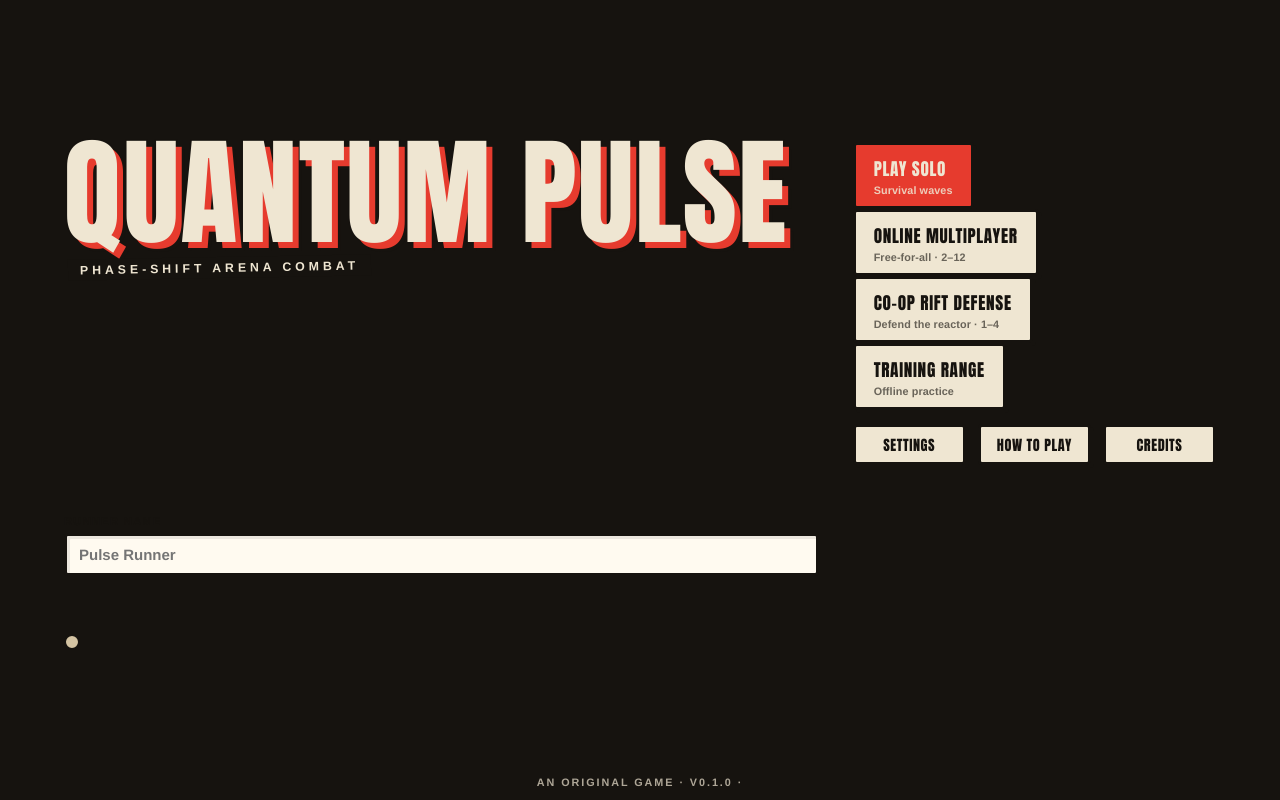
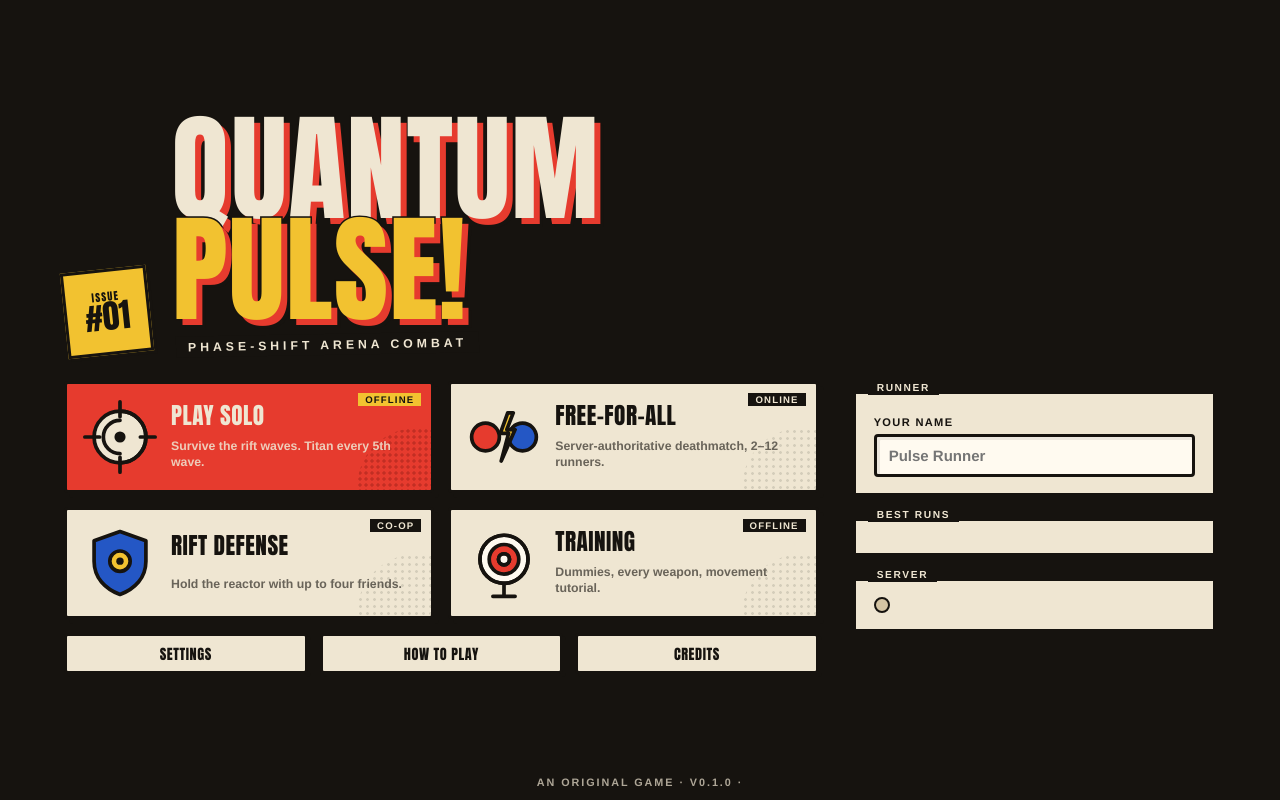
Before and after one commit to sabin-bhattarai/quantum_pulse, a website with bundled scripts: page public/index.html in a window 1280 px wide. Built offline with nearby package versions, Linux system fonts and the light colour scheme; files whose address does not match are found by name.

Commit message:
feat(ui): redesign main menu as a comic cover

```diff
--- a/public/index.html
+++ b/public/index.html
@@ -5,40 +5,70 @@
   <meta name="viewport" content="width=device-width, initial-scale=1">
   <title>Quantum Pulse</title>
   <meta name="description" content="Quantum Pulse — an original high-speed browser arena shooter.">
-  <meta name="color-scheme" content="dark">
+  <meta name="theme-color" content="#16130f">
   <link rel="icon" href="assets/icon.svg" type="image/svg+xml">
+  <link rel="preload" href="/vendor/fonts/anton/files/anton-latin-400-normal.woff2" as="font" type="font/woff2" crossorigin>
+  <link rel="stylesheet" href="/vendor/fonts/anton/latin-400.css">
+  <link rel="stylesheet" href="/vendor/fonts/archivo/wdth.css">
   <link rel="stylesheet" href="styles.css">
 </head>
 <body>
   <canvas id="game-canvas" aria-label="Quantum Pulse game view"></canvas>
   <canvas id="menu-bg" aria-hidden="true"></canvas>
 
-  <!-- ================= MAIN MENU ================= -->
+  <!-- ================= MAIN MENU (comic cover) ================= -->
   <section id="screen-menu" class="screen active" aria-label="Main menu">
     <div class="menu-layout">
-      <header class="logo" aria-label="Quantum Pulse">
-        <div class="logo-glyph" aria-hidden="true"><span></span><span></span><span></span></div>
-        <h1 class="logo-text" data-text="QUANTUM PULSE">QUANTUM PULSE</h1>
-        <p class="logo-sub">phase-shift arena combat</p>
+      <header class="cover">
+        <div class="issue" aria-hidden="true"><small>Issue</small><b>#01</b></div>
+        <div class="logo">
+          <h1 class="logo-text" aria-label="Quantum Pulse">Quantum<span class="row2">Pulse!</span></h1>
+          <p class="logo-sub">Phase-shift arena combat</p>
+        </div>
       </header>
-      <nav class="menu-buttons">
-        <button class="btn primary" data-action="open-solo">Play Solo <small>Survival waves</small></button>
-        <button class="btn" data-action="open-online" id="btn-online">Online Multiplayer <small>Free-for-all · 2–12</small></button>
-        <button class="btn" data-action="open-coop" id="btn-coop">Co-op Rift Defense <small>Defend the reactor · 1–4</small></button>
-        <button class="btn" data-action="open-training">Training Range <small>Offline practice</small></button>
+
+      <nav aria-label="Game modes">
+        <div class="menu-modes">
+          <button class="mode-card hero" data-action="open-solo">
+            <svg viewBox="0 0 80 80" aria-hidden="true"><circle cx="40" cy="40" r="28" class="i-paper"/><path d="M40 12a28 28 0 0 1 0 56M40 22a18 18 0 0 0 0 36" class="i-line"/><circle cx="40" cy="40" r="6" class="i-ink"/><path d="M40 2v16M40 62v16M2 40h16M62 40h16" class="i-line"/></svg>
+            <b>Play Solo</b><span>Survive the rift waves. Titan every 5th wave.</span><em class="tag">Offline</em>
+          </button>
+          <button class="mode-card" data-action="open-online" id="btn-online">
+            <svg viewBox="0 0 80 80" aria-hidden="true"><circle cx="20" cy="40" r="15" class="i-red"/><circle cx="20" cy="40" r="15" class="i-line"/><circle cx="60" cy="40" r="15" class="i-blue"/><circle cx="60" cy="40" r="15" class="i-line"/><path d="M44 14l-8 22h9l-8 30 15-34h-9l7-18z" class="i-yellow"/><path d="M44 14l-8 22h9l-8 30 15-34h-9l7-18z" class="i-line"/></svg>
+            <b>Free-for-All</b><span>Server-authoritative deathmatch, 2–12 runners.</span><em class="tag">Online</em>
+          </button>
+          <button class="mode-card" data-action="open-coop" id="btn-coop">
+            <svg viewBox="0 0 80 80" aria-hidden="true"><path d="M40 6l28 10v22c0 18-12 30-28 36C24 68 12 56 12 38V16z" class="i-blue"/><path d="M40 6l28 10v22c0 18-12 30-28 36C24 68 12 56 12 38V16z" class="i-line"/><circle cx="40" cy="38" r="11" class="i-yellow"/><circle cx="40" cy="38" r="11" class="i-line"/><circle cx="40" cy="38" r="4" class="i-ink"/></svg>
+            <b>Rift Defense</b><span>Hold the reactor with up to four friends.</span><em class="tag">Co-op</em>
+          </button>
+          <button class="mode-card" data-action="open-training">
+            <svg viewBox="0 0 80 80" aria-hidden="true"><circle cx="40" cy="36" r="26" class="i-paper"/><circle cx="40" cy="36" r="26" class="i-line"/><circle cx="40" cy="36" r="16" class="i-red"/><circle cx="40" cy="36" r="16" class="i-line"/><circle cx="40" cy="36" r="6" class="i-paper"/><circle cx="40" cy="36" r="6" class="i-line"/><path d="M40 62v14M28 76h24" class="i-line"/></svg>
+            <b>Training</b><span>Dummies, every weapon, movement tutorial.</span><em class="tag">Offline</em>
+          </button>
+        </div>
         <div class="menu-row">
           <button class="btn small" data-action="open-settings">Settings</button>
           <button class="btn small" data-action="open-howto">How to Play</button>
           <button class="btn small" data-action="open-credits">Credits</button>
         </div>
       </nav>
+
       <aside class="menu-side">
-        <label class="field">
-          <span>Runner name</span>
-          <input id="input-name" type="text" maxlength="16" autocomplete="off" spellcheck="false" placeholder="Pulse Runner">
-        </label>
-        <div class="best" id="best-score" aria-live="polite"></div>
-        <div class="net-status" id="net-status"></div>
+        <div class="caption">
+          <span class="label">Runner</span>
+          <label class="field">
+            <span>Your name</span>
+            <input id="input-name" type="text" maxlength="16" autocomplete="off" spellcheck="false" placeholder="Pulse Runner">
+          </label>
+        </div>
+        <div class="caption">
+          <span class="label">Best runs</span>
+          <div class="best" id="best-score" aria-live="polite"></div>
+        </div>
+        <div class="caption">
+          <span class="label">Server</span>
+          <div class="net-status" id="net-status"></div>
+        </div>
       </aside>
     </div>
     <footer class="menu-footer">An original game · v0.1.0 · <span id="build-info"></span></footer>
```
